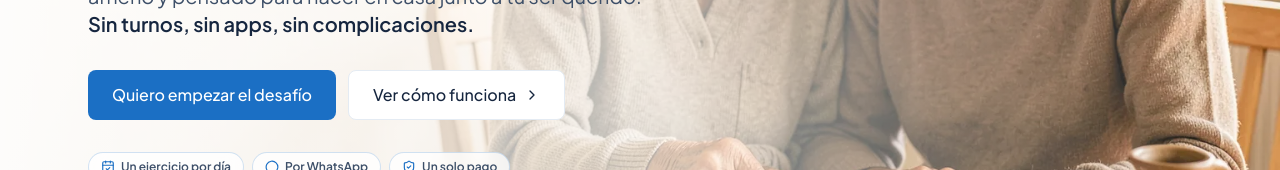
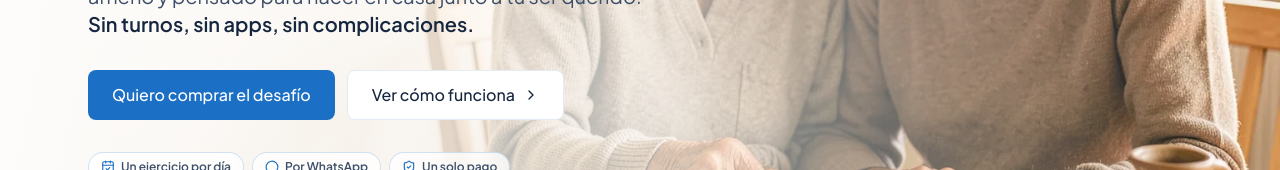
Before and after one commit to manukpo10/TIAM-frontend, a React (Vite) app: page /desafio-30-dias in a window 1280 px wide. Shown: the part 447-617 px from the top of the page. Built offline with nearby package versions, Linux system fonts and the light colour scheme.

Commit message:
copy(landing): "Quiero empezar el desafío" -> "Quiero comprar el desafío"
Applies to all 3 spots on the Desafío 30 días page (hero CTA, closing
CTA, and the "cómo comprar" mockup label).

```diff
--- a/src/pages/desafio-30-dias/Desafio30DiasPage.tsx
+++ b/src/pages/desafio-30-dias/Desafio30DiasPage.tsx
@@ -330,7 +330,7 @@ export function Desafio30DiasPage() {
 
               <div className="mt-8 flex flex-col sm:flex-row gap-3">
                 <Button size="lg" className="w-full sm:w-auto min-h-[44px]" onClick={handleBuy}>
-                  Quiero empezar el desafío
+                  Quiero comprar el desafío
                 </Button>
                 <a href="#como-funciona">
                   <Button variant="secondary" size="lg" className="w-full sm:w-auto min-h-[44px]">
@@ -494,7 +494,7 @@ export function Desafio30DiasPage() {
                     <div className="h-2.5 w-3/4 rounded-full bg-slate-200" />
                     <div className="mt-2 h-2.5 w-1/2 rounded-full bg-slate-200" />
                     <div className="mt-4 inline-flex items-center gap-2 rounded-xl bg-tiam-blue px-4 py-2.5 text-sm font-semibold text-white">
-                      Quiero empezar el desafío
+                      Quiero comprar el desafío
                     </div>
                   </div>
                 </div>
@@ -697,7 +697,7 @@ export function Desafio30DiasPage() {
                 className="w-full sm:w-auto min-h-[44px] bg-white text-tiam-blue hover:bg-slate-100"
                 onClick={handleBuy}
               >
-                Quiero empezar el desafío
+                Quiero comprar el desafío
               </Button>
               <Link to="/preguntas-frecuentes">
                 <Button
```
